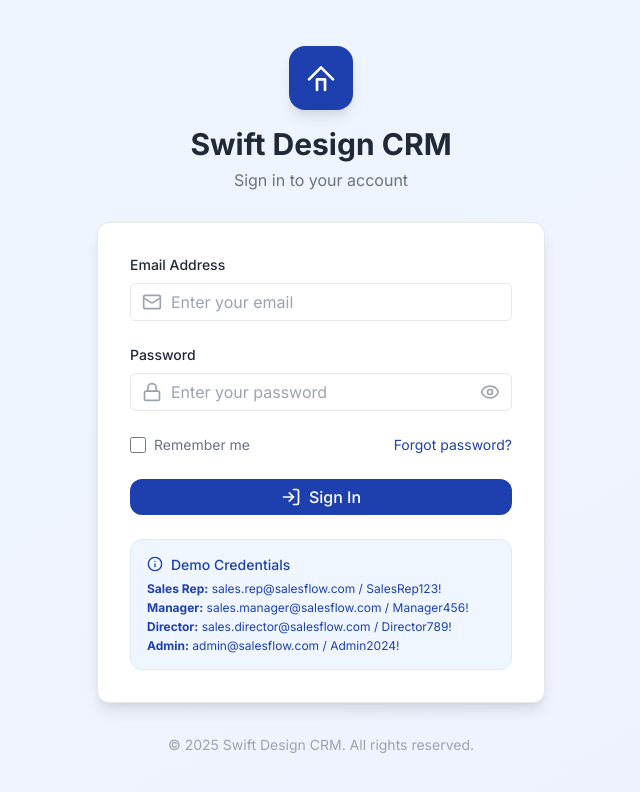
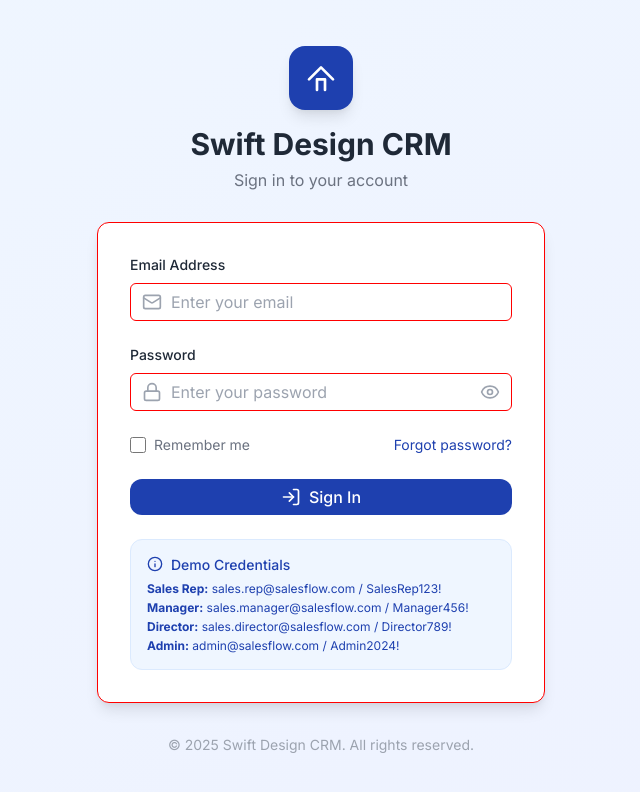
Before and after one commit to CTSham/CRM-Site, a React (Vite) app: page / in a window 1280 px wide. Shown: the top 792 px of the page, without its empty margins (319-959 px from the left). Built offline with nearby package versions, Linux system fonts and the light colour scheme.

Commit message:
Updated color scheme

```diff
--- a/tailwind.config.js
+++ b/tailwind.config.js
@@ -12,7 +12,7 @@ module.exports = {
         'primary-50': '#EFF6FF', // Very light blue - blue-50
         'primary-100': '#DBEAFE', // Light blue - blue-100
         'primary-500': '#3B82F6', // Medium blue - blue-500
-        'primary-600': '#2563EB', // Darker blue - blue-600
+        'primary-600': 'black', // Darker blue - blue-600
         'primary-700': '#1D4ED8', // Dark blue - blue-700
 
         // Secondary Colors
@@ -57,7 +57,7 @@ module.exports = {
         'error-600': '#DC2626', // Darker red - red-600
 
         // Border Colors
-        'border': '#E5E7EB', // Light gray border - gray-200
+        'border': 'red', // Red border - gray-200
         'border-light': '#F3F4F6', // Very light gray border - gray-100
         'border-dark': '#D1D5DB', // Medium gray border - gray-300
       },
```
Also changed, not shown: src/styles/tailwind.css.
